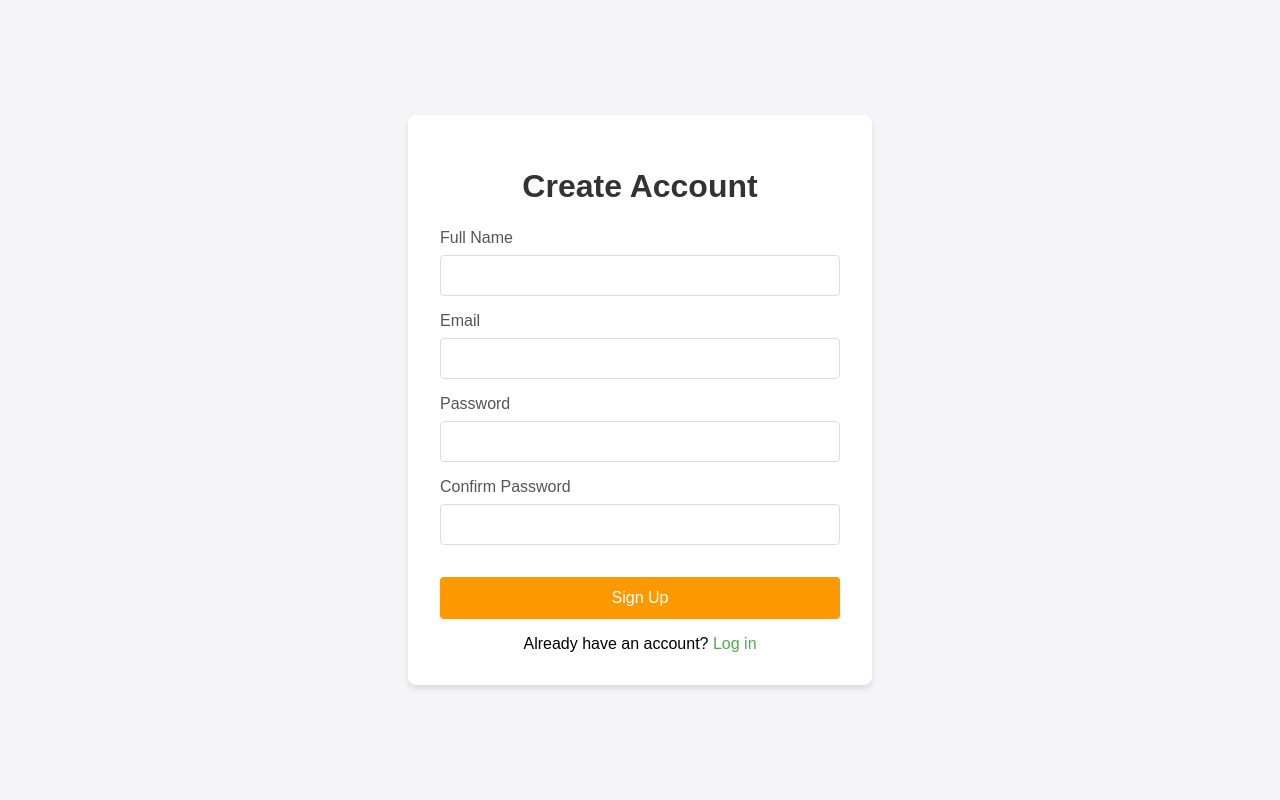
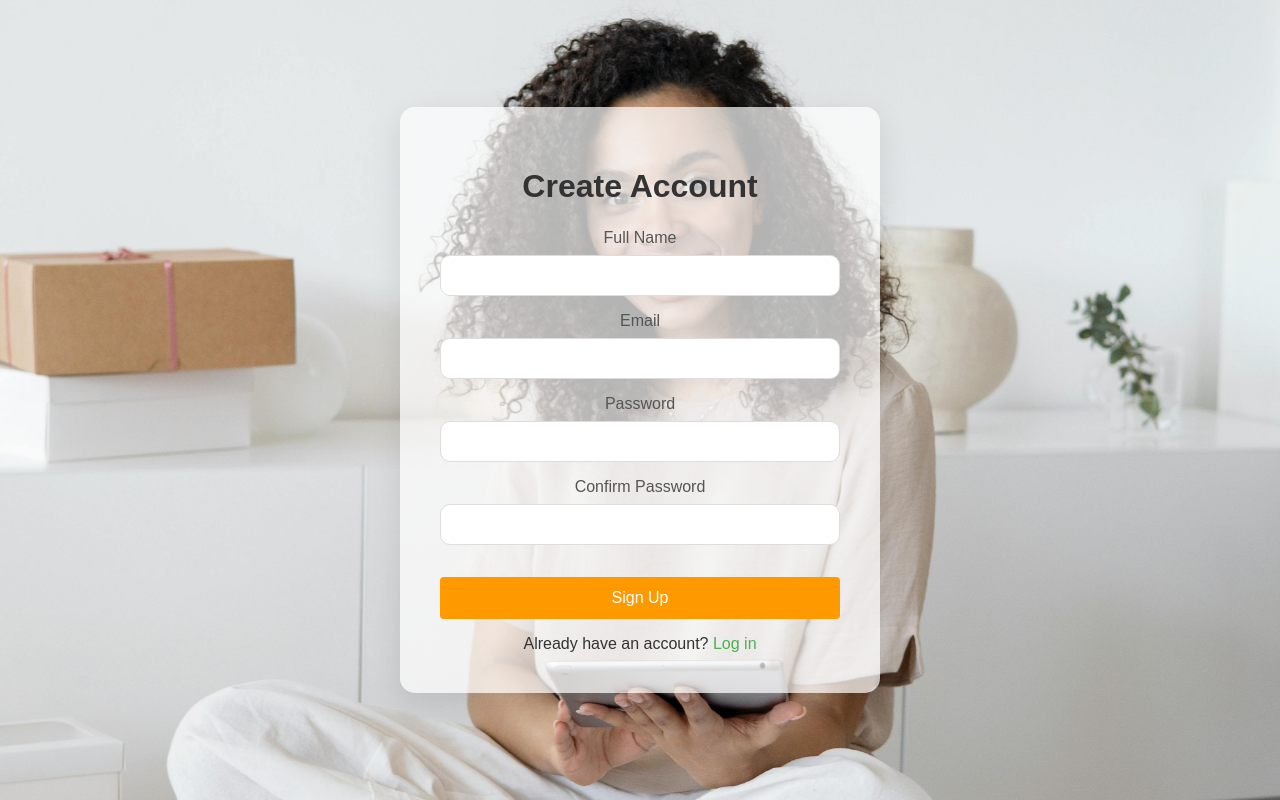
Before and after one commit to Malik1051/Dwaso-web-app, a Flask app: page /signup in a window 1280 px wide. Run offline with Flask 3, Linux system fonts and the light colour scheme.

Commit message:
signup login

```diff
--- a/static/css/signup.css
+++ b/static/css/signup.css
@@ -1,21 +1,29 @@
 body {
     font-family: Arial, sans-serif;
-    background-color: #f4f4f9;
+    background-color:  #6a11cb;
+    background-image: url('../img/anna.jpg');
+    background-size: cover;
+    background-position: center;
+    background-repeat: no-repeat;
     margin: 0;
     padding: 0;
+    font-family: 'Arial', sans-serif;
     display: flex;
     justify-content: center;
     align-items: center;
     height: 100vh;
+    color: #333;
 }
 
 .signup-container {
-    background: white;
-    padding: 2rem;
-    border-radius: 8px;
-    box-shadow: 0 4px 6px rgba(0, 0, 0, 0.1);
+    background:rgba(255, 255, 255, 0.7);
+    border-radius: 15px;
+    box-shadow: 0 10px 30px rgba(0, 0, 0, 0.1);
     width: 100%;
     max-width: 400px;
+    padding: 40px;
+    text-align: center;
+    animation: fadeIn 0.5s ease-in-out; /* Fade-in animation */
 }
 
 h1 {
@@ -32,13 +40,14 @@ label {
     display: block;
     margin-bottom: 0.5rem;
     color: #555;
+    border-radius: 10px;
 }
 
 input {
     width: 100%;
     padding: 0.75rem;
     border: 1px solid #ddd;
-    border-radius: 4px;
+    border-radius: 10px;
     box-sizing: border-box;
 }
 
@@ -55,7 +64,7 @@ button {
 }
 
 button:hover {
-    background-color: #45a049;
+    background-color: blue;
 }
 
 .login-link {
--- a/templates/Login.html
+++ b/templates/Login.html
@@ -28,7 +28,7 @@
                 <button type="submit" class="login-button">Login</button>
             </form>
             <div class="login-footer">
-                <p>Don't have an account? <a href="#signup">Sign Up</a></p>
+                <p>Don't have an account? <a href="{{ url_for('signup') }}">Sign Up</a></p>
                 <p><a href="#">Forgot Password?</a></p>
             </div>
         </div>
--- a/templates/signup.html
+++ b/templates/signup.html
@@ -37,7 +37,7 @@
             <button type="submit">Sign Up</button>
 
             <div class="login-link">
-                Already have an account? <a href="Login.html">Log in</a>
+                Already have an account? <a href="{{ url_for('login') }}">Log in</a>
             </div>
         </form>
     </div>
```
Also changed, not shown: static/img/signup.jpg (added).
